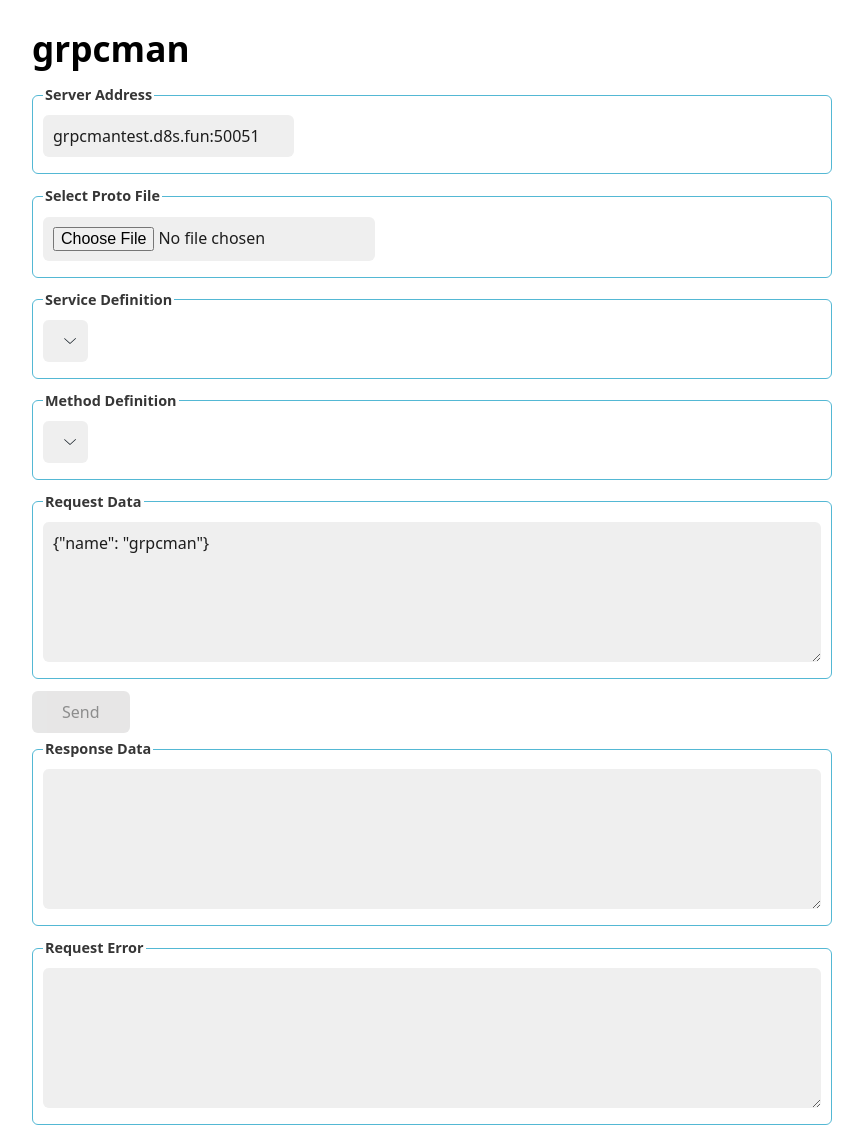
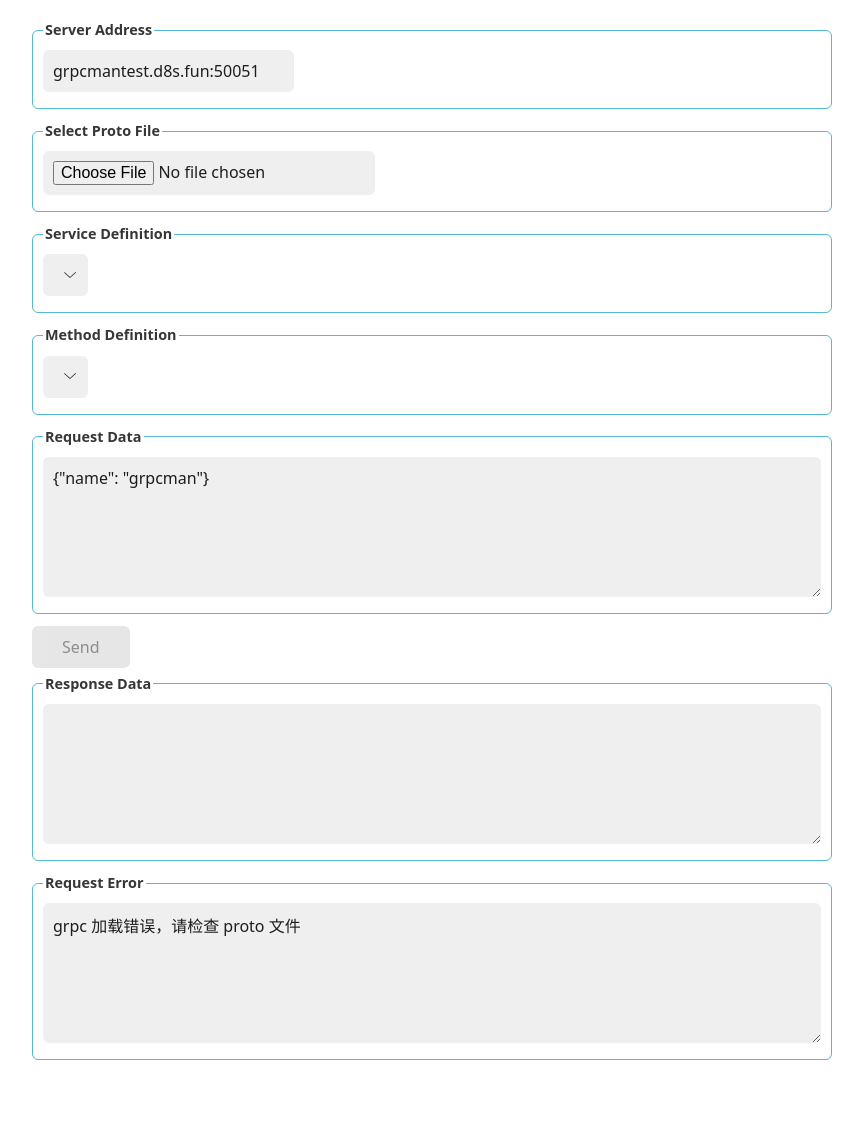
Before and after one commit to grpcman/grpcman, a React (Vite) app: page / in a window 1280 px wide. Shown: the whole page, without its empty margins (208-1071 px from the left). After the commit the page ends 1080 px from the top, so only its background shows below. Built offline with nearby package versions, Linux system fonts and the light colour scheme.

Commit message:
fix grpc.loadPackageDefinition

```diff
--- a/package.json
+++ b/package.json
@@ -8,9 +8,9 @@
     "build": "tsc && vite build",
     "preview": "vite preview",
     "electron:start": "npm run build && electron .",
-    "start": "electron-forge start",
-    "package": "electron-forge package",
-    "make": "electron-forge make"
+    "start": "npm run build && electron-forge start",
+    "package": "npm run build && electron-forge package",
+    "make": "npm run build && electron-forge make"
   },
   "dependencies": {
     "@grpc/grpc-js": "^1.6.5",
--- a/src/App.tsx
+++ b/src/App.tsx
@@ -10,7 +10,6 @@ function App() {
     const [protoFilePath, setProtoFilePath] = useState<string>('')
 
     const [protoPackageDefinition, setProtoPackageDefinition] = useState<any>()
-    const [grpcObject, setGrpcObject] = useState<any>()
     useEffect(() => {
         console.log('protoFilePath', protoFilePath)
         // 空文件路径直接返回
@@ -33,7 +32,10 @@ function App() {
             setRequestErrorStr(requestErrorStr === '' ? '文件解析错误，请检查 proto 文件' : requestErrorStr + '\n' + '文件解析错误，请检查 proto 文件')
             return
         }
+    }, [protoFilePath])
 
+    const [grpcObject, setGrpcObject] = useState<any>()
+    useEffect(() => {
         // grpc 加载错误直接返回
         try {
             const grpcObject = grpc.loadPackageDefinition(protoPackageDefinition)
@@ -43,8 +45,7 @@ function App() {
             setRequestErrorStr(requestErrorStr === '' ? 'grpc 加载错误，请检查 proto 文件' : requestErrorStr + '\n' + 'grpc 加载错误，请检查 proto 文件')
             return
         }
-
-    }, [protoFilePath])
+    }, [protoPackageDefinition])
 
     const [protoServiceDefinitionKeyList, setProtoServiceDefinitionKeyList] = useState<string[]>([])
     useEffect(() => {
@@ -116,7 +117,6 @@ function App() {
 
     return (
         <div>
-            <h1>grpcman</h1>
 
             <fieldset>
                 <legend>Server Address</legend>
```
Also changed, not shown: src/favicon.svg, src/logo.svg (deleted).
